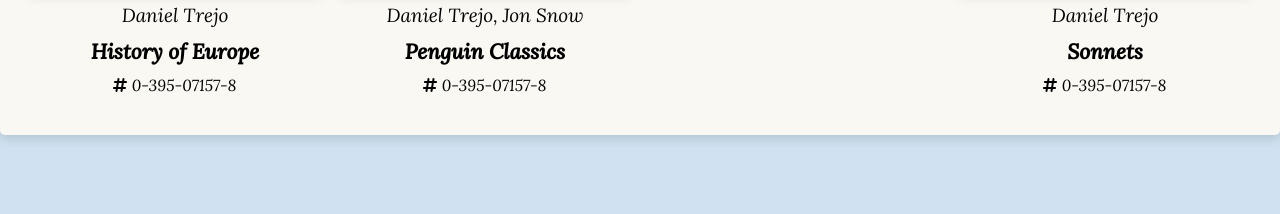
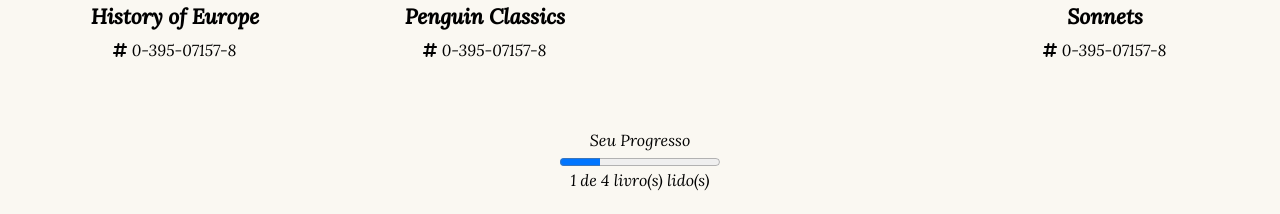
Before and after one commit to gubsocosta/book-list, a Vue app: page / in a window 1280 px wide. Shown: the part 630-844 px from the top of the page. Before the commit the page ends 800 px from the top, so only its background shows below. Built offline with nearby package versions, Linux system fonts and the light colour scheme.

Commit message:
feat: create read books progress bar component

```diff
--- a/src/App.vue
+++ b/src/App.vue
@@ -1,5 +1,7 @@
 <script setup>
 import Books from './components/Books.vue';
+import BookProgress from './components/BookProgress.vue';
+
 import {reactive} from "vue";
 
 let books = reactive([
@@ -50,10 +52,7 @@
   <div class="container">
     <h1>📖 Meus Livros</h1>
     <div class="header-btns">
-      <button
-          class="btn"
-
-      >
+      <button class="btn">
         Adicionar Livro +
       </button>
     </div>
@@ -62,6 +61,7 @@
       <Books :books="books"
              @toggleIsRead="toggleIsRead"
       />
+      <BookProgress :books="books"/>
     </div>
   </div>
 </template>
--- /dev/null
+++ b/src/components/BookProgress.vue
@@ -0,0 +1,23 @@
+<script setup>
+import {computed} from "vue";
+
+const props = defineProps(['books']);
+const booksRead = computed(() => props.books.filter(b => b.isRead).length);
+const booksReadMessage = computed(() => booksRead.value >= props.books.length
+    ? 'Parabens, voce leu todos os livros'
+    : `${booksRead.value} de ${props.books.length} livro(s) lido(s)`
+);
+</script>
+
+<template>
+  <div class="books-read">
+    <label for="progress">Seu Progresso</label>
+    <br />
+    <progress :value="booksRead" :max="books.length"></progress>
+    <p>{{ booksReadMessage }}</p>
+  </div>
+</template>
+
+<style scoped>
+
+</style>
```
